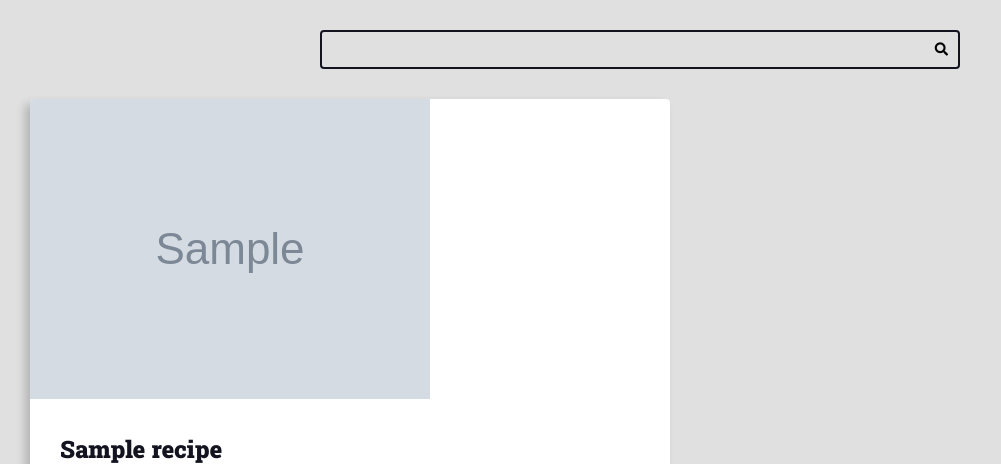
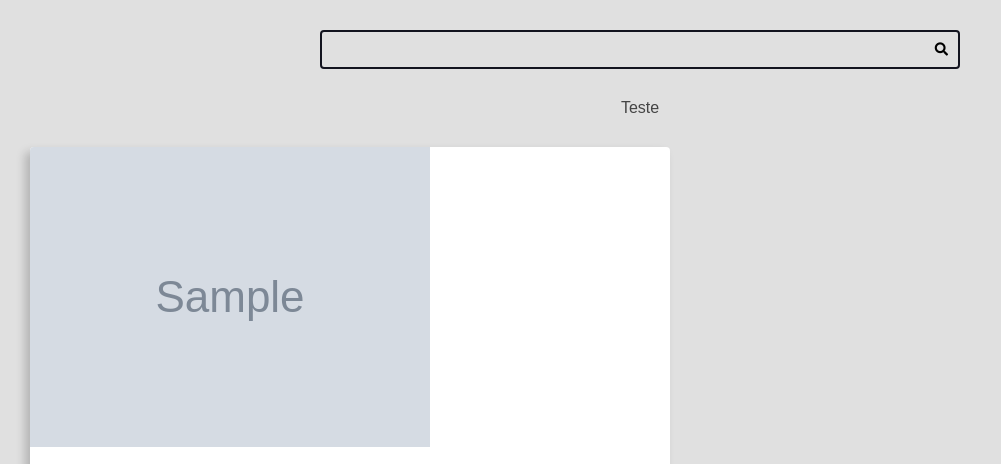
Before and after one commit to Rondi650/curso-django-udemy, a Django app: page / in a window 1280 px wide. Shown: the part 113-577 px from the top of the page, without its empty margins (0-1001 px from the left). Run offline with Django 5.2, Linux system fonts and the light colour scheme; tables that the repository leaves empty hold one stand-in row (values such as "Sample post"); grey boxes marked "Sample" are stand-in pictures.

Commit message:
fix(home): add message display section to home template

```diff
--- a/recipes/templates/recipes/pages/home.html
+++ b/recipes/templates/recipes/pages/home.html
@@ -1,6 +1,14 @@
 {% extends "global/base.html" %}
 
 {% block content %}
+<div class="main-content center container">
+    {% if messages %}
+        {% for message in messages %}
+            {{message}}
+        {% endfor %}
+    {% endif %}
+</div>
+
 <div class="main-content main-content-list container">
     {% for recipe in recipes %}
         {% include "recipes/partials/recipe.html" %}
--- a/recipes/views.py
+++ b/recipes/views.py
@@ -3,8 +3,8 @@ from django.shortcuts import render
 from django.db.models import Q
 from recipes.models import Recipe
 from django.http import Http404, HttpRequest
-from django.core.paginator import Paginator
 from utils.pagination import make_pagination
+from django.contrib import messages
 
 # Create your views here.
 
@@ -15,6 +15,8 @@ def home(request: HttpRequest):
     recipes = Recipe.objects.filter(is_published=True).order_by('-id')
 
     page_obj, pagination_range = make_pagination(request, recipes, PER_PAGE)
+
+    messages.success(request, 'Teste')
 
     return render(request,
                   template_name='recipes/pages/home.html',
```
